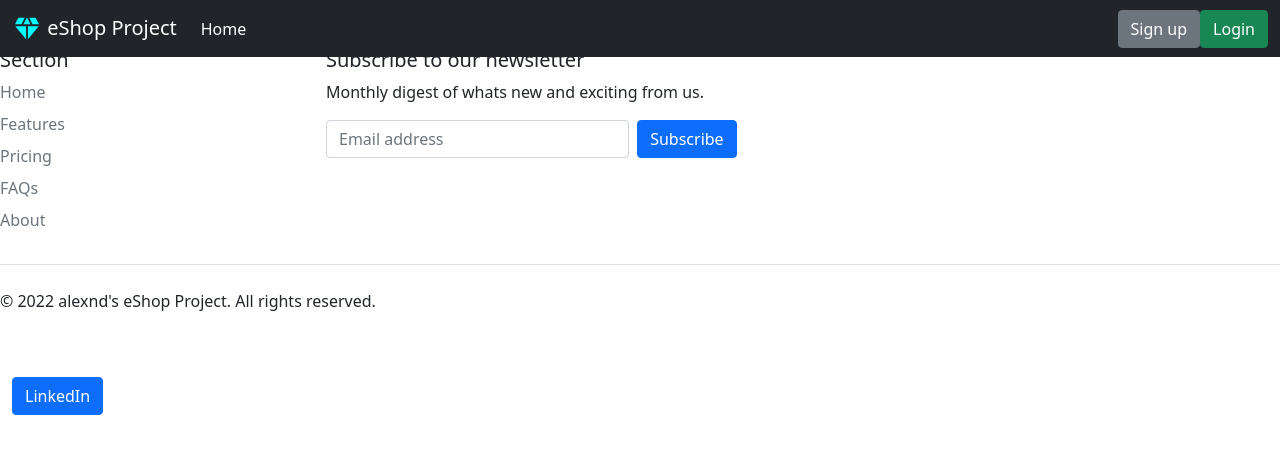
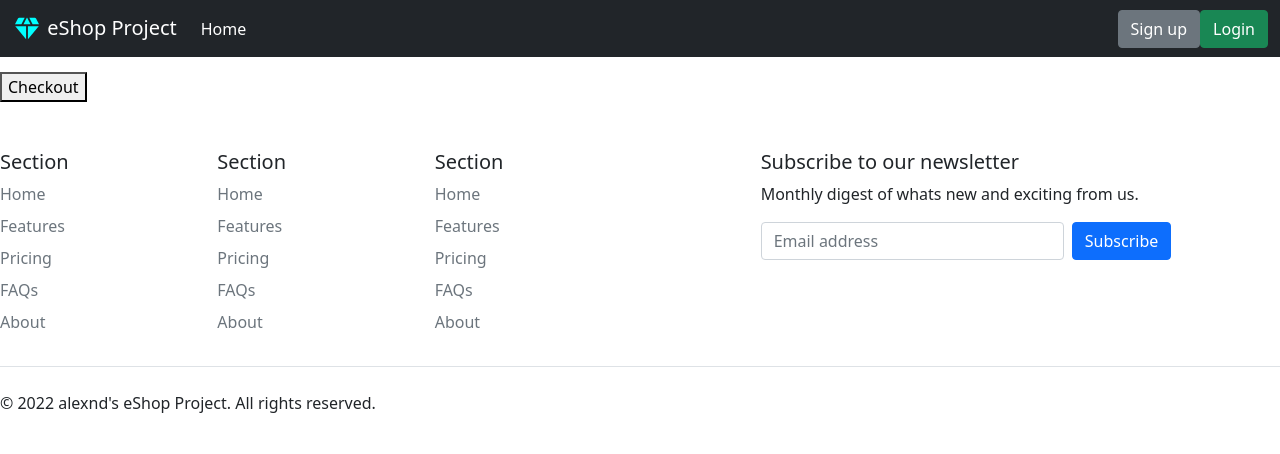
Before and after one commit to alexnd22/eShopProject, a Django app: template templates/product/open_cart_view.html in a window 1280 px wide. Shown: the top 454 px of the page. Run offline with Django 4.2, Linux system fonts and the light colour scheme; the template is opened without the code that fills it, so the values that code supplies are empty; some libraries are stand-ins or nearby versions.

Commit message:
next version + requirements.txt

```diff
--- a/home/urls.py
+++ b/home/urls.py
@@ -4,5 +4,6 @@ from home import views
 
 urlpatterns = [
     path('', views.HomeTemplateView.as_view(), name='homepage'),
-    path('open-cart-view/', views.open_cart_view, name='open_cart_view')
+    path('open-cart-view/', views.open_cart_view, name='open_cart_view'),
+    path('checkout/', views.checkout_view, name='checkout')
 ]
--- a/product/models.py
+++ b/product/models.py
@@ -42,3 +42,6 @@ class CartItem(models.Model):
 
     def __str__(self):
         return f'{self.quantity} x {self.product.name} in {self.cart}'
+
+    def get_total(self):
+        return self.product.price * self.quantity
--- a/templates/footer.html
+++ b/templates/footer.html
@@ -1,5 +1,25 @@
 <footer class="py-5">
     <div class="row">
+        <div class="col-2">
+            <h5>Section</h5>
+            <ul class="nav flex-column">
+                <li class="nav-item mb-2"><a href="#" class="nav-link p-0 text-muted">Home</a></li>
+                <li class="nav-item mb-2"><a href="#" class="nav-link p-0 text-muted">Features</a></li>
+                <li class="nav-item mb-2"><a href="#" class="nav-link p-0 text-muted">Pricing</a></li>
+                <li class="nav-item mb-2"><a href="#" class="nav-link p-0 text-muted">FAQs</a></li>
+                <li class="nav-item mb-2"><a href="#" class="nav-link p-0 text-muted">About</a></li>
+            </ul>
+        </div>
+        <div class="col-2">
+            <h5>Section</h5>
+            <ul class="nav flex-column">
+                <li class="nav-item mb-2"><a href="#" class="nav-link p-0 text-muted">Home</a></li>
+                <li class="nav-item mb-2"><a href="#" class="nav-link p-0 text-muted">Features</a></li>
+                <li class="nav-item mb-2"><a href="#" class="nav-link p-0 text-muted">Pricing</a></li>
+                <li class="nav-item mb-2"><a href="#" class="nav-link p-0 text-muted">FAQs</a></li>
+                <li class="nav-item mb-2"><a href="#" class="nav-link p-0 text-muted">About</a></li>
+            </ul>
+        </div>
         <div class="col-2">
             <h5>Section</h5>
             <ul class="nav flex-column">
@@ -28,9 +48,4 @@
         <p>© 2022 alexnd's eShop Project. All rights reserved.</p>
     </div>
 
-    <div class="container-fluid">
-        <button class="btn btn-primary" href="https://www.linkedin.com/in/alexandru-oprea-1b83a11a2/">LinkedIn</button>
-
-    </div>
-
 </footer>
--- a/templates/product/list_of_products.html
+++ b/templates/product/list_of_products.html
@@ -5,6 +5,8 @@
 {% block content %}
     <div class="container-fluid" style="padding: 0 10%">
         <div class="text-center">
+            <br>
+            <br>
             <br>
             <h3> List of products</h3>
             <br>
--- a/templates/product/open_cart_view.html
+++ b/templates/product/open_cart_view.html
@@ -4,7 +4,14 @@
 {% endblock %}
 
 {% block content %}
+    <br>
+    <br>
+    <br>
     {% for cart_item in cart_items %}
         <p> {{ cart_item }}</p>
     {% endfor %}
+    <form method="post" action="{% url 'checkout' %}">
+        {% csrf_token %}
+        <button type="submit">Checkout</button>
+    </form>
 {% endblock %}
--- a/templates/product/products_per_category.html
+++ b/templates/product/products_per_category.html
@@ -6,6 +6,8 @@
 {% block content %}
     <div class="container-fluid" style="padding: 0 10%">
         <div class="text-center">
+            <br>
+            <br>
             <br>
             <h3> {{ name_of_category.name }}</h3>
             <br>
--- a/templates/registration/password_reset_complete.html
+++ b/templates/registration/password_reset_complete.html
@@ -8,6 +8,9 @@
     <div class="container-fluid">
         <div class="row">
             <div class="col-md-6 offset-md-3">
+                <br>
+                <br>
+                <br>
                 <h1>Your password has been successfully changed.</h1>
             </div>
         </div>
```
Also changed, not shown: home/views.py (+22 -1 lines), requirements.txt (added, +12 -0 lines), db.sqlite3.
